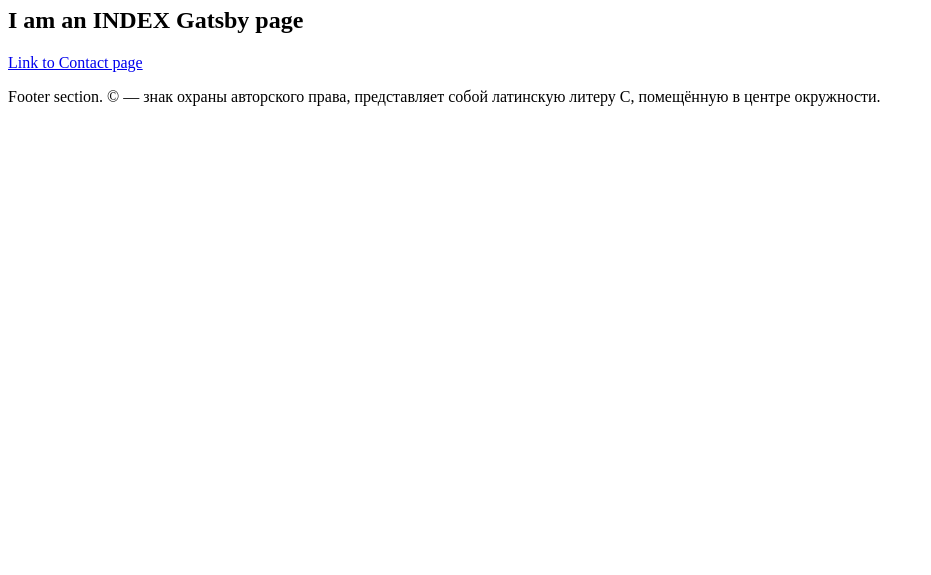
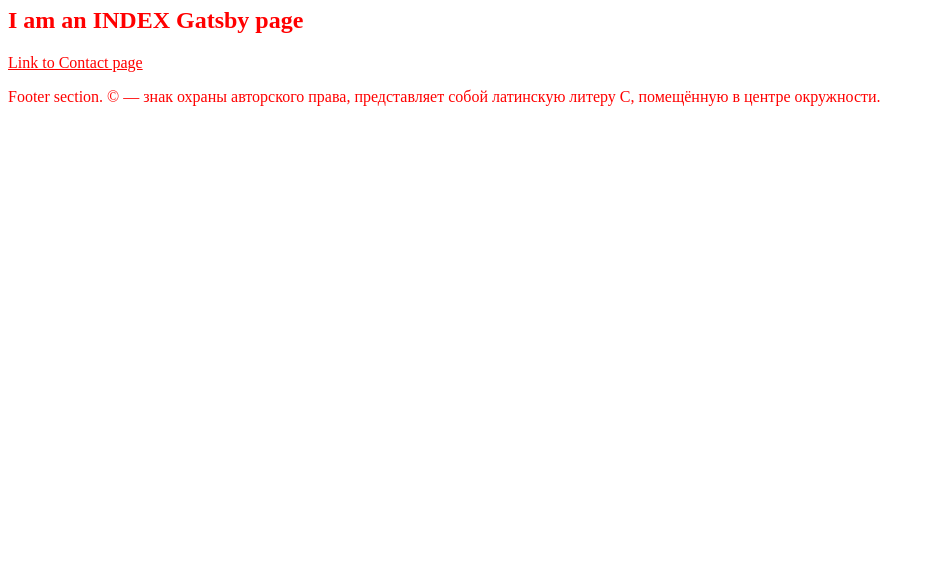
Before and after one commit to svirmi/gatsby-docker-setup, a Gatsby site in the folder bootcamp/: page / in a window 1280 px wide. Shown: the part 225-800 px from the top of the page, without its empty margins (0-931 px from the left). Built offline with nearby package versions, Linux system fonts and the light colour scheme; Gatsby itself is replaced by a stand-in of ours.

Commit message:
CSS styles included

```diff
--- a/bootcamp/src/components/layout.js
+++ b/bootcamp/src/components/layout.js
@@ -1,7 +1,10 @@
 import React from "react";
+
+import "../styles/index.css";
 
 import Header from "./header";
 import Footer from "./footer";
+
 
 const Layout =(props) => {
     return (
--- /dev/null
+++ b/bootcamp/src/styles/index.css
@@ -0,0 +1,3 @@
+* {
+    color: red;
+}
```
